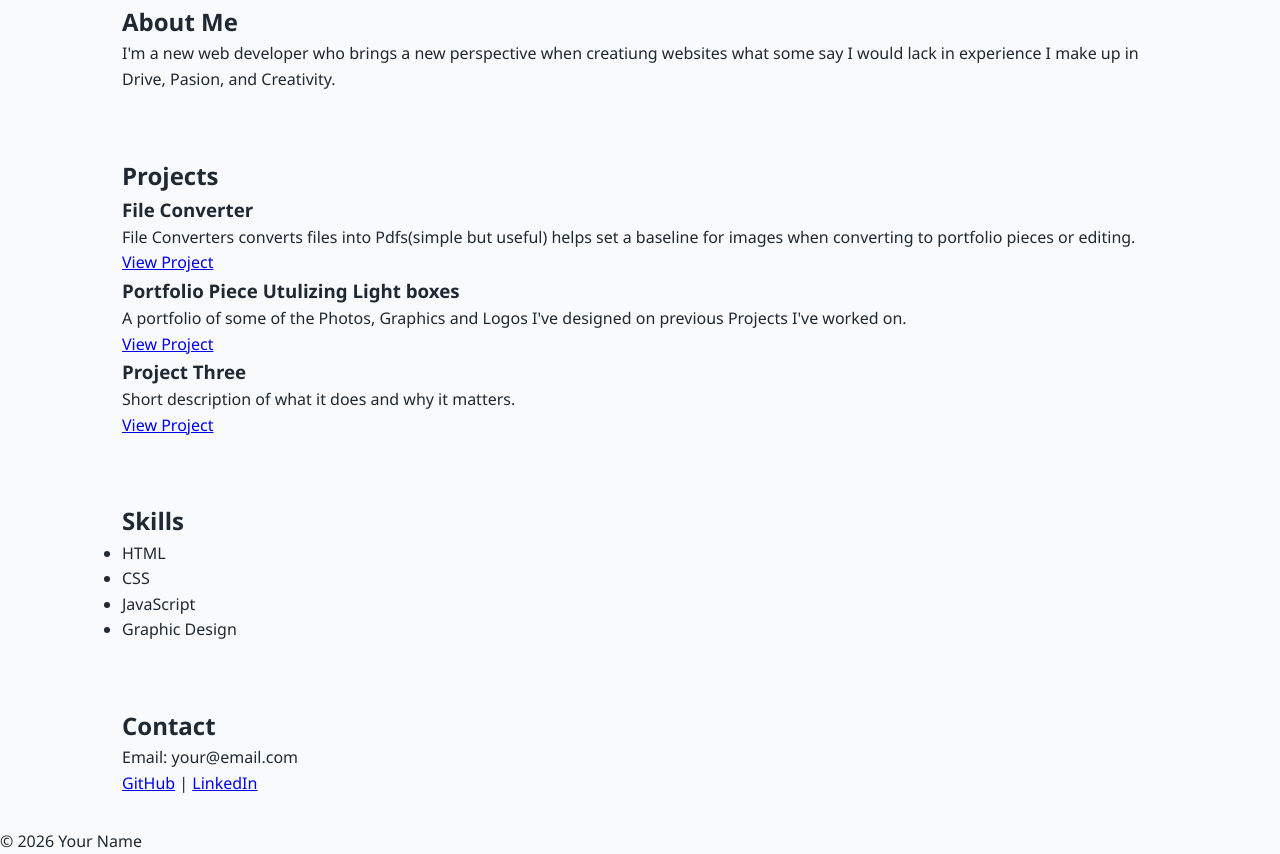
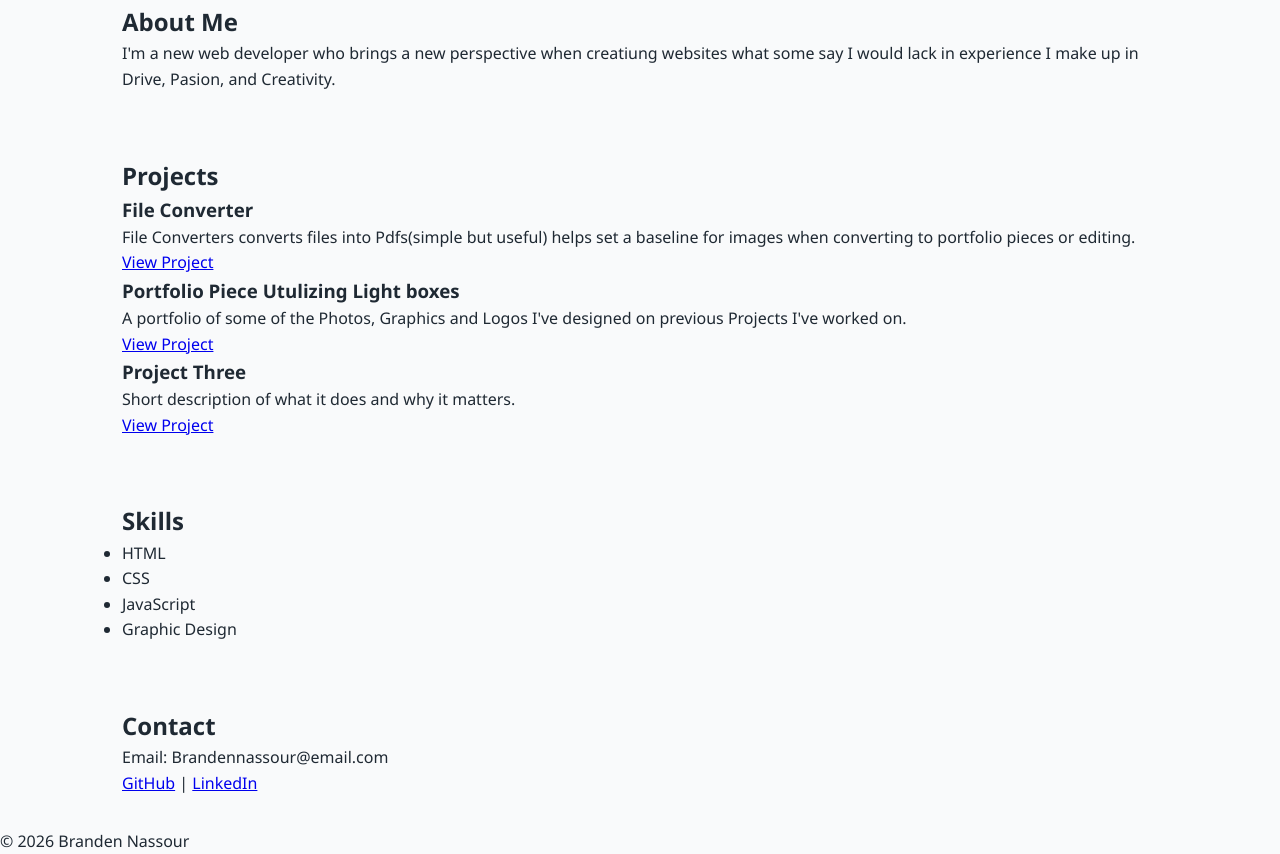
Before and after one commit to BrandenLN/Branden-Nassour-portfolio, a plain HTML site: page index.html in a window 1280 px wide. Shown: the part 295-1149 px from the top of the page. Drawn offline with Linux system fonts and the light colour scheme.

Commit message:
Update index.html

```diff
--- a/index.html
+++ b/index.html
@@ -94,7 +94,7 @@
       <!-- CONTACT -->
       <section id="contact">
         <h2>Contact</h2>
-        <p>Email: your@email.com</p>
+        <p>Email: Brandennassour@email.com</p>
         <p>
           <a href="#">GitHub</a> |
           <a href="#">LinkedIn</a>
@@ -103,7 +103,7 @@
     </main>
 
     <footer>
-      <p>© 2026 Your Name</p>
+      <p>© 2026 Branden Nassour</p>
     </footer>
 
     <script src="./scripts/main.js"></script>
```
